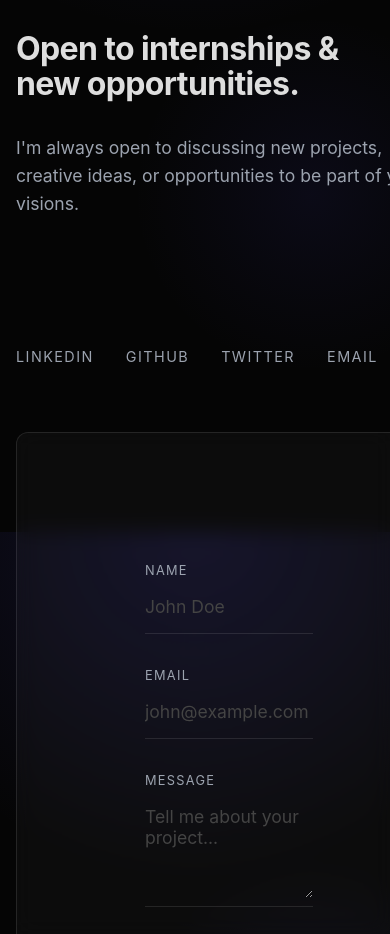
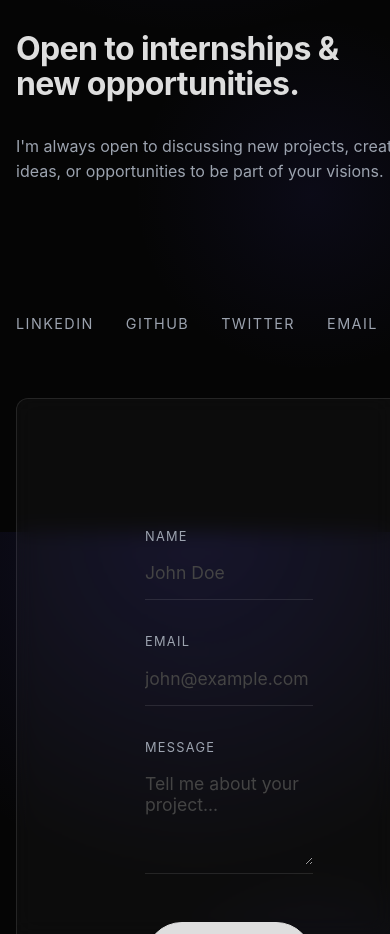
Before and after one commit to aaryan-codes56/portfolio, a React (Vite) app: page / in a window 390 px wide. Shown: the part 6220-7154 px from the top of the page. Built offline with nearby package versions, Linux system fonts and the light colour scheme.

Commit message:
Fix: Overhaul Mobile Responsiveness (Navbar, Skills, Contact)

```diff
--- a/src/components/Contact/Contact.css
+++ b/src/components/Contact/Contact.css
@@ -153,6 +153,7 @@
 
     .contact-subtext {
         max-width: 100%;
+        font-size: 1rem;
     }
 
     .submit-btn {
--- a/src/components/Skills/Skills.css
+++ b/src/components/Skills/Skills.css
@@ -55,6 +55,7 @@
 @media (max-width: 768px) {
     .skills-container {
         grid-template-columns: 1fr;
+        /* Force single column on mobile */
         gap: var(--spacing-md);
     }
 }
```
